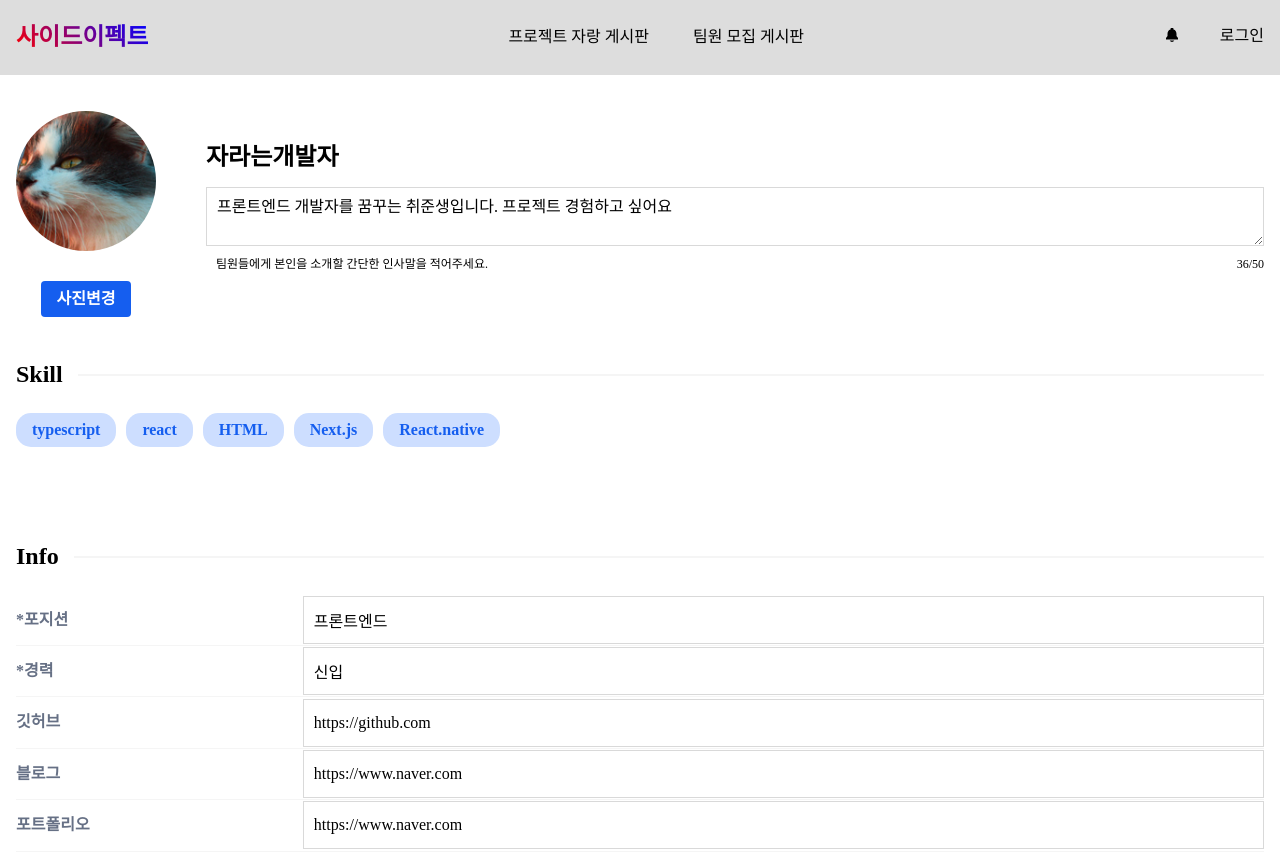
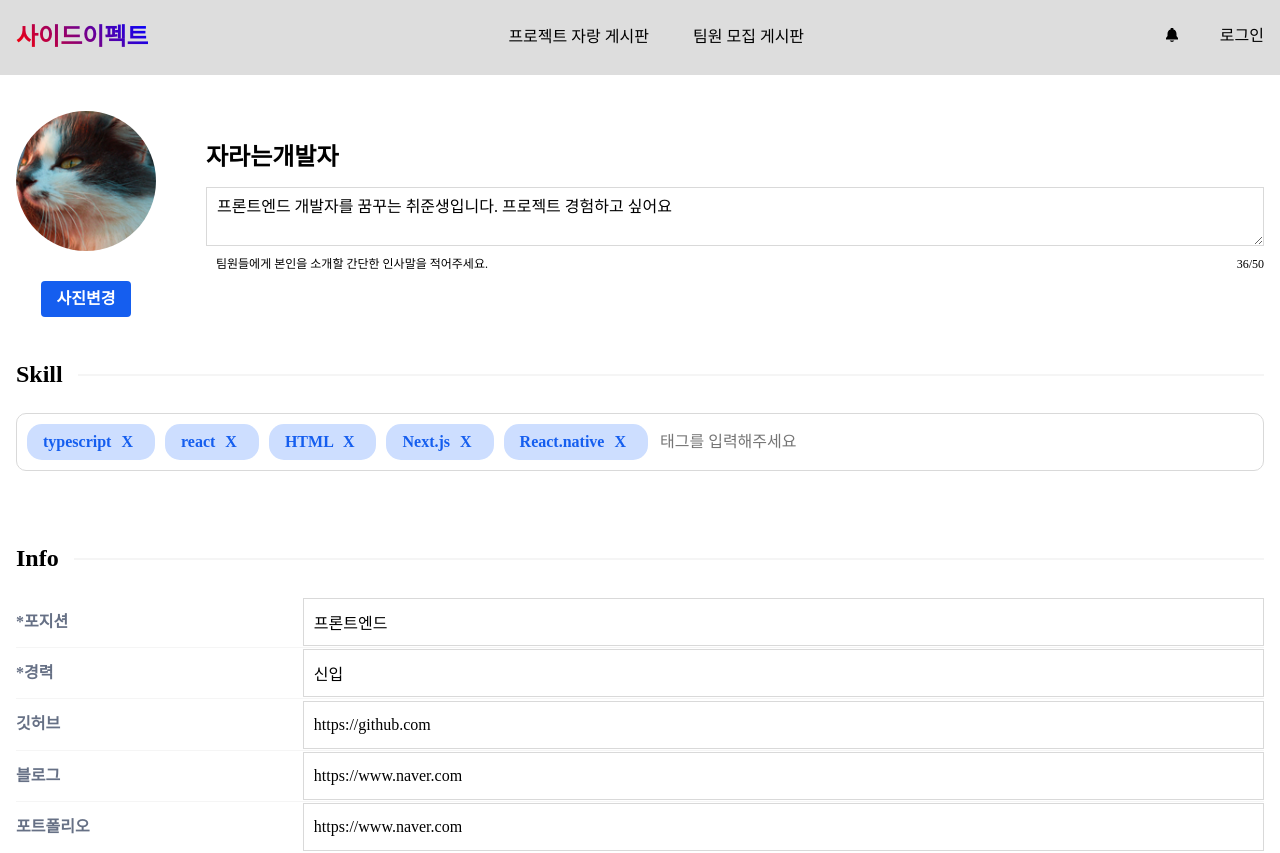
Before and after one commit to Side-Effect-Team/side-effect-frontend, a Next.js app: page /mypage/edit in a window 1280 px wide. Shown: the top 853 px of the page. Built offline with nearby package versions, Linux system fonts and the light colour scheme.

Commit message:
feat: 태그 추가 및 삭제 로직

```diff
--- a/components/pages/Mypage/Edit/index.tsx
+++ b/components/pages/Mypage/Edit/index.tsx
@@ -8,8 +8,6 @@ import {
   SectionHeaderWrapper,
   SectionTitle,
   SectionWrapper,
-  Tag,
-  TagWrapper,
   Text,
   Wrapper,
   ButtonWrapper,
@@ -22,8 +20,12 @@ import {
   ProfileImageWrapper,
   ProfileWrapper,
   TextArea,
+  TagWrapper,
+  DeleteTag,
+  TagInput,
+  Tag,
 } from "./styled";
-import { ChangeEvent, useRef, useState } from "react";
+import { ChangeEvent, KeyboardEvent, useRef, useState } from "react";
 import { useForm } from "react-hook-form";
 
 interface DataProps {
@@ -39,7 +41,6 @@ interface DataProps {
   github: string;
   blog: string;
   portfolio: string;
-  [key: string]: any;
 }
 
 interface MyPageDetailProps {
@@ -55,33 +56,74 @@ interface FormData {
 }
 
 export default function MyPageEditPage(p: MyPageDetailProps) {
+  const [imageUrl, srtImageUrl] = useState(p.data?.avatarSrc);
   const onClickChangeImage = () => {
     if (fileRef.current) {
       fileRef.current.click();
     }
+  };
+  const onChangeImage = (e: ChangeEvent<HTMLInputElement>) => {
+    // 임시 사진 변경 로직
+    const file = e.target.files?.[0];
+    if (!file) return;
+    const fileReader = new FileReader();
+    fileReader.readAsDataURL(file);
+    fileReader.onload = (e) => {
+      if (typeof e.target?.result === "string") {
+        srtImageUrl(e.target?.result);
+      }
+    };
   };
   const fileRef = useRef<HTMLInputElement>(null);
   const { register, handleSubmit } = useForm<FormData>();
 
   const onClickEdit = (data: FormData) => {
     console.log(data);
+    console.log(tagArr);
+    console.log(introduction);
   };
   const [introduction, setIntroduction] = useState(p.data?.introduction);
   const onChangeIntroduction = (e: ChangeEvent<HTMLTextAreaElement>) => {
     setIntroduction(e.target.value);
+  };
+  // 태그만드는 로직
+  const [tag, setTag] = useState("");
+  const [tagArr, setTagArr] = useState<string[]>(p.data?.skill || []);
+  const onChangeTag = (e: ChangeEvent<HTMLInputElement>) => {
+    setTag(e.target.value);
+  };
+  const onKeyPress = (e: KeyboardEvent<HTMLInputElement>) => {
+    if (e.currentTarget.value.length !== 0 && e.key === "Enter") {
+      e.preventDefault();
+      submitTagItem();
+    }
+  };
+  const submitTagItem = () => {
+    let updatedTagList = [...tagArr];
+    updatedTagList.push(tag);
+    setTagArr(updatedTagList);
+    setTag("");
+  };
+  const onClickDeleteTag = (el: string) => {
+    const deleteTag = el;
+    const filteredTag = tagArr.filter((tag) => tag !== deleteTag);
+    setTagArr(filteredTag);
   };
   return (
     <Wrapper>
       <form onSubmit={handleSubmit(onClickEdit)}>
         <ProfileWrapper>
           <ProfileImageWrapper>
-            <ProfileImage
-              src={p.data?.avatarSrc || "/img/BoardDefaultBackground.png"}
-            />
+            <ProfileImage src={imageUrl || "/img/BoardDefaultBackground.png"} />
             <Button type="button" onClick={onClickChangeImage}>
               사진변경
             </Button>
-            <input ref={fileRef} type="file" style={{ display: "none" }} />
+            <input
+              ref={fileRef}
+              type="file"
+              style={{ display: "none" }}
+              onChange={onChangeImage}
+            />
           </ProfileImageWrapper>
           <ProfileContentsWrapper>
             <NickName>{p.data?.nickname || ""}</NickName>
@@ -106,9 +148,22 @@ export default function MyPageEditPage(p: MyPageDetailProps) {
             <Border></Border>
           </SectionHeaderWrapper>
           <TagWrapper>
-            {p.data?.skill?.map((el, index) => <Tag key={index}>{el}</Tag>) || (
-              <Text>아직 작성된 정보가 없습니다.</Text>
-            )}
+            {(tagArr &&
+              tagArr.map((el, index) => (
+                <Tag key={index}>
+                  {el}{" "}
+                  <DeleteTag type="button" onClick={() => onClickDeleteTag(el)}>
+                    X
+                  </DeleteTag>
+                </Tag>
+              ))) || <Text>아직 작성된 정보가 없습니다.</Text>}
+            <TagInput
+              type="text"
+              placeholder="태그를 입력해주세요"
+              onChange={onChangeTag}
+              onKeyPress={onKeyPress}
+              value={tag}
+            />
           </TagWrapper>
         </SectionWrapper>
         <SectionWrapper>
--- a/components/pages/Mypage/Edit/styled.ts
+++ b/components/pages/Mypage/Edit/styled.ts
@@ -71,3 +71,40 @@ export const TextArea = styled.textarea`
     outline: none;
   }
 `;
+export const TagWrapper = styled.div`
+  width: 100%;
+  overflow: hidden;
+  display: flex;
+  flex-direction: row;
+  justify-content: flex-start;
+  align-items: center;
+  flex-wrap: wrap;
+  padding: 5px;
+  border: 1px solid #d9d9d9;
+  border-radius: 10px;
+  &:focus-within {
+    border-color: ${theme.brandColor.primary};
+  }
+`;
+export const Tag = styled.div`
+  font-size: 16px;
+  font-weight: 600;
+  color: ${theme.brandColor.primary};
+  background-color: ${theme.brandColor.skyBlue};
+  margin: 5px;
+  padding: 0.5em 1em;
+  border-radius: 15px;
+`;
+
+export const DeleteTag = styled.button`
+  color: ${theme.brandColor.primary};
+  background: none;
+  border: none;
+  font-weight: 700;
+  cursor: pointer;
+`;
+export const TagInput = styled.input`
+  border: none;
+  outline: none;
+  margin: 5px;
+`;
```
